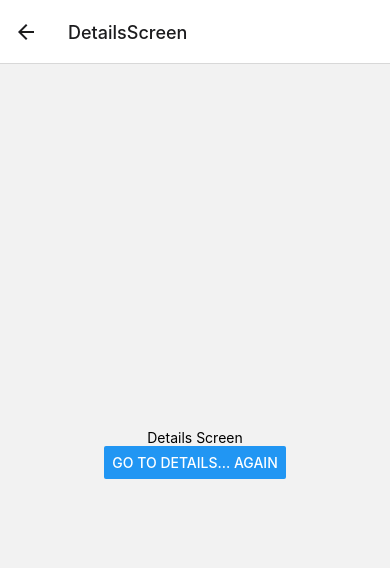
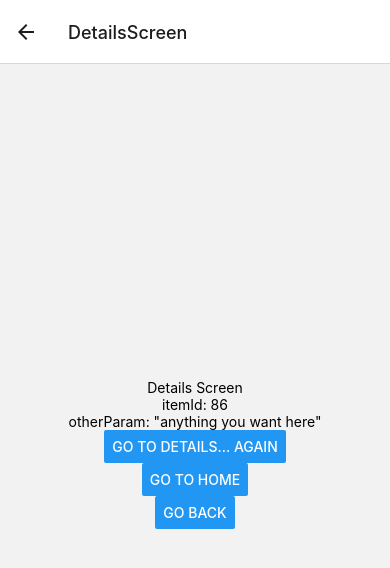
Before and after one commit to bellDev-code/healthApp-front, a React Native app: screen / in a window 390 px wide. Both pictures are taken after a click on the button "GO TO DETAILS". Shown: the top 568 px of the page. Built offline with nearby package versions, Linux system fonts and the light colour scheme.

Commit message:
react-native Navigation Params

```diff
--- a/src/screens/DetailsScreen.jsx
+++ b/src/screens/DetailsScreen.jsx
@@ -1,14 +1,24 @@
 import React from 'react';
 import {Text, View, Button} from 'react-native';
 
-function DetailsScreen({navigation}) {
+function DetailsScreen({route, navigation}) {
+  /* 2. Get the param */
+  const {itemId, otherParam} = route.params;
   return (
     <View style={{flex: 1, alignItems: 'center', justifyContent: 'center'}}>
       <Text>Details Screen</Text>
+      <Text>itemId: {JSON.stringify(itemId)}</Text>
+      <Text>otherParam: {JSON.stringify(otherParam)}</Text>
       <Button
         title="Go to Details... again"
-        onPress={() => navigation.push('DetailsScreen')}
+        onPress={() =>
+          navigation.push('DetailsScreen', {
+            itemId: Math.floor(Math.random() * 100),
+          })
+        }
       />
+      <Button title="Go to Home" onPress={() => navigation.navigate('Home')} />
+      <Button title="Go back" onPress={() => navigation.goBack()} />
     </View>
   );
 }
--- a/src/screens/Home.jsx
+++ b/src/screens/Home.jsx
@@ -7,7 +7,12 @@ function Home({navigation}) {
       <Text>Home Screen</Text>
       <Button
         title="Go to Details"
-        onPress={() => navigation.navigate('DetailsScreen')}
+        onPress={() =>
+          navigation.navigate('DetailsScreen', {
+            itemId: 86,
+            otherParam: 'anything you want here',
+          })
+        }
       />
     </View>
   );
```
